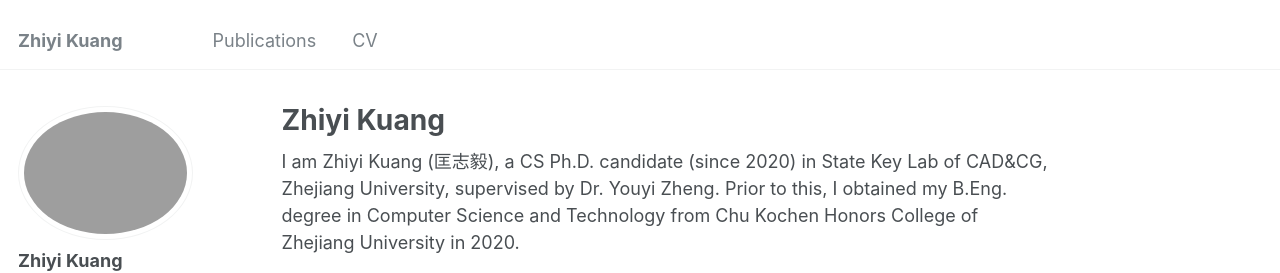
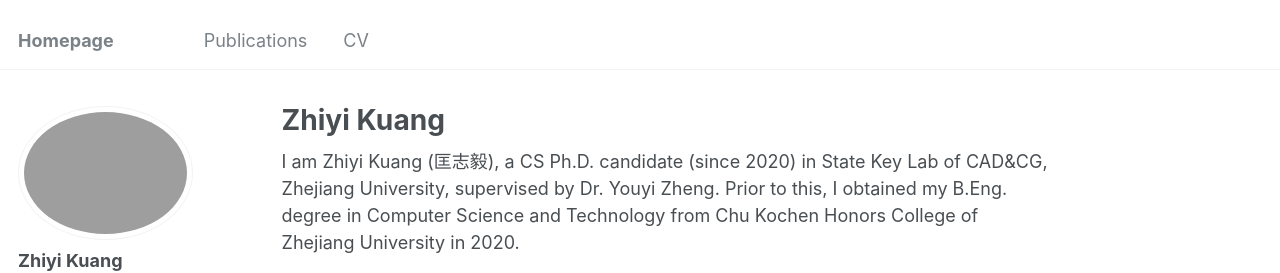
Before and after one commit to Musinghead/musinghead.github.io, a Jekyll site: the page built from _pages/about.md, in a window 1280 px wide. Shown: the top 273 px of the page. Built offline with Jekyll 4.4.1, drawn with Linux system fonts in a browser that asks for light colours; some web fonts are replaced.

Commit message:
Update _config.yml

```diff
--- a/_config.yml
+++ b/_config.yml
@@ -8,7 +8,7 @@
 
 # Basic Site Settings
 locale                   : "zh-CN"
-title                    : "Zhiyi Kuang"
+title                    : "Homepage"
 title_separator          : "-"
 name                     : &name "Zhiyi Kuang"
 description              : &description ""
```
